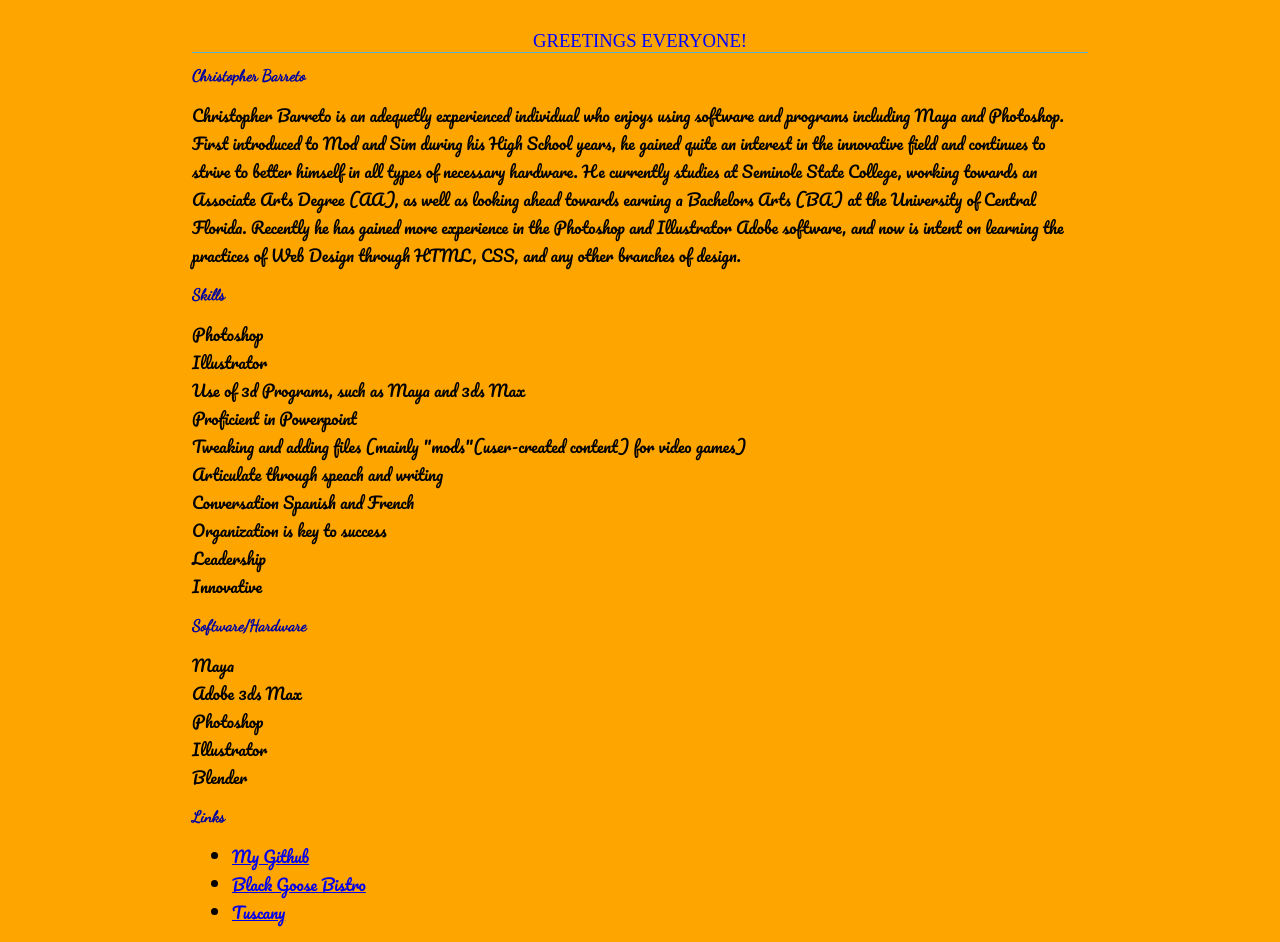
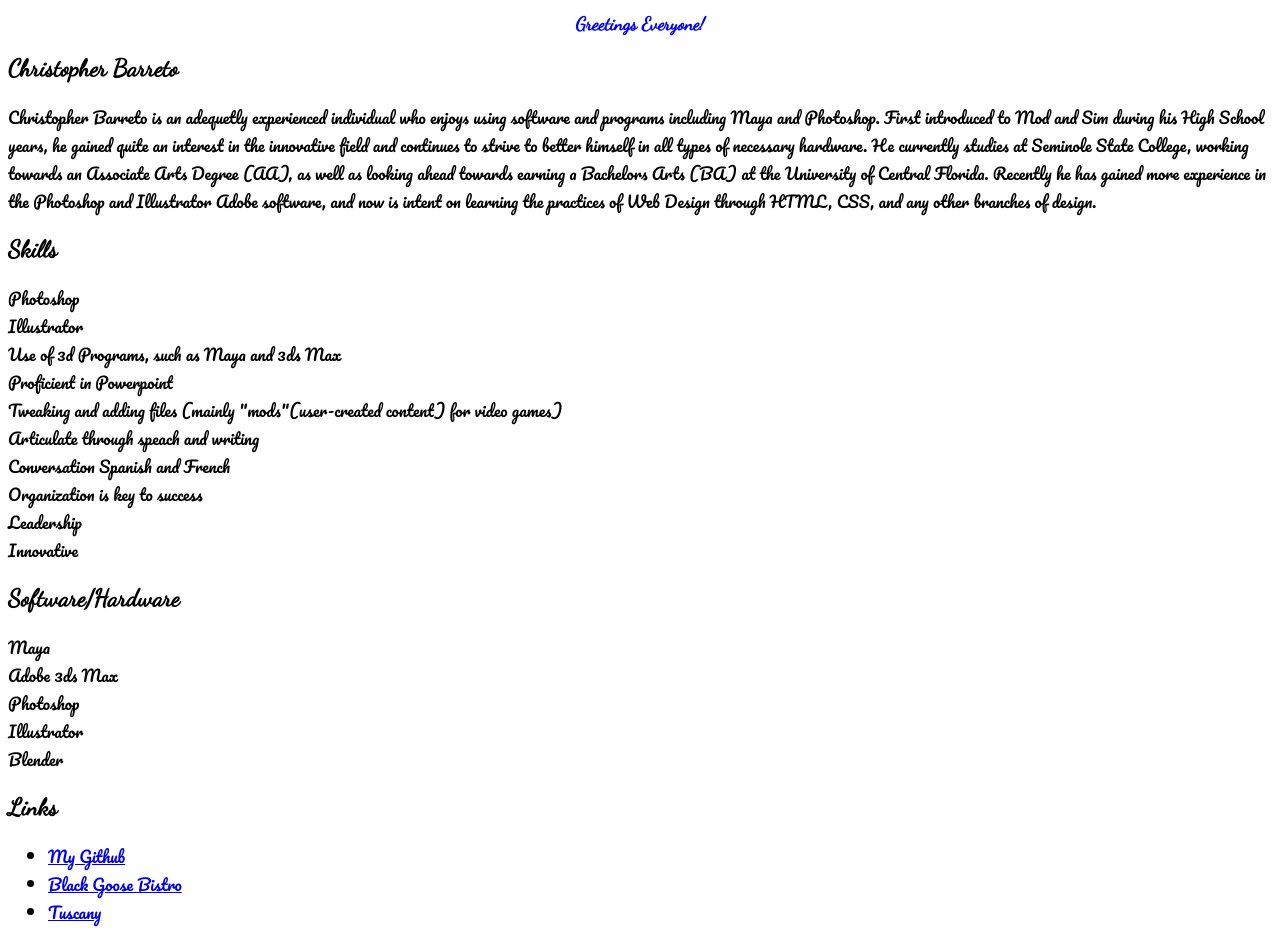
Before and after one commit to Skating158/fid, a plain HTML site: page resume/Greeting.html in a window 1280 px wide. Drawn offline with Linux system fonts and the light colour scheme; a web font is replaced by a local one.

Commit message:
Update Greeting.html

```diff
--- a/resume/Greeting.html
+++ b/resume/Greeting.html
@@ -3,29 +3,7 @@
 <meta charset="utf-8">
 <title>Greeting</title>
   <link href="StyleSheet.css" rel="stylesheet" type="text/css">
-<style>
 
-body {
-  background-color: #FFA500;
-  margin: 0 15%;
-  font-family: sans-serif;
-  }
-
-h1 {
-  text-align: center;
-  font-family: serif;
-  font-weight: normal;
-  text-transform: uppercase;
-  border-bottom: 1px solid #57b1dc;
-  margin-top: 30px;
-  }
-
-h2 {
-  color: #0000A0;
-  font-size: 1em;
-  }
-
-</style>
 
 <head>
 
```
